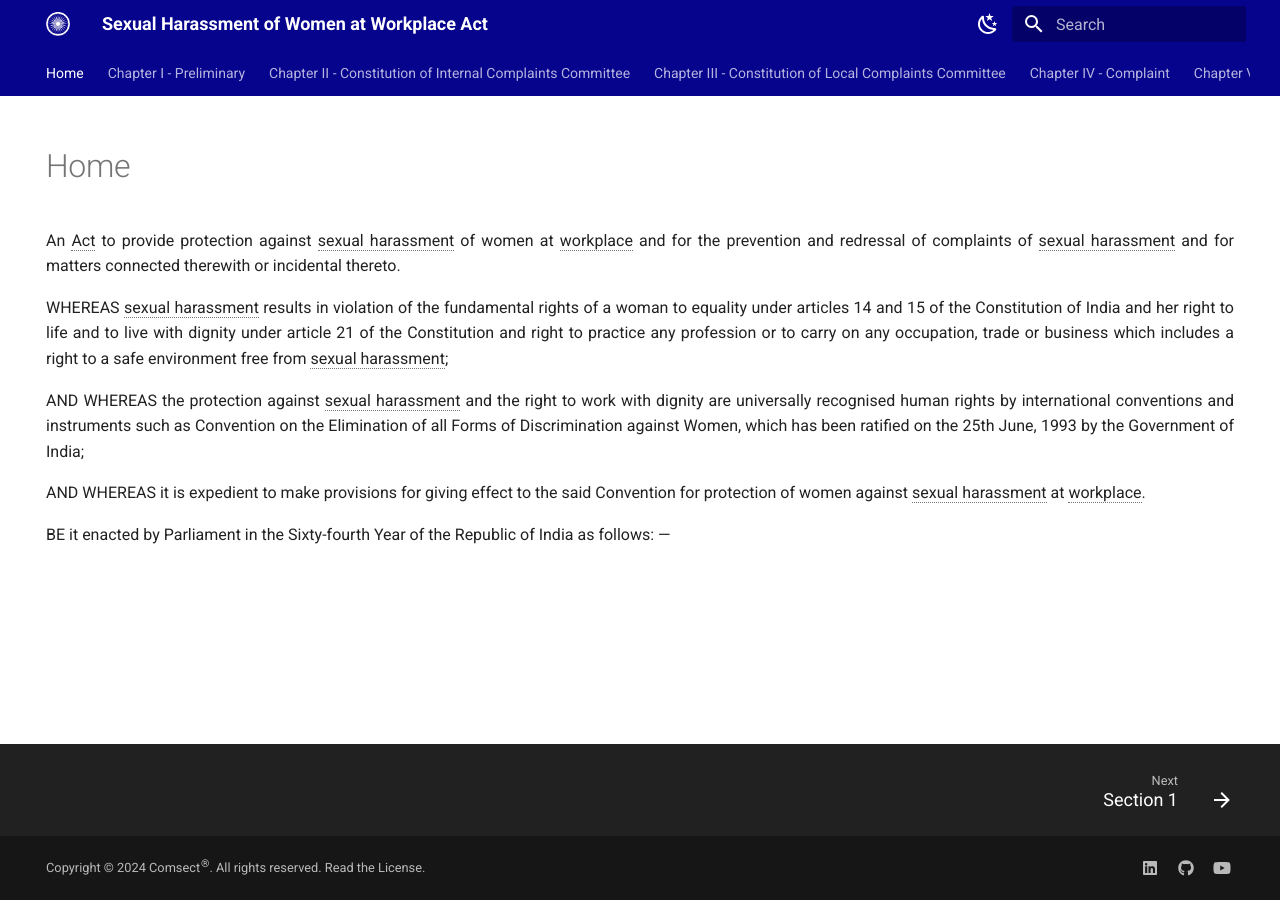
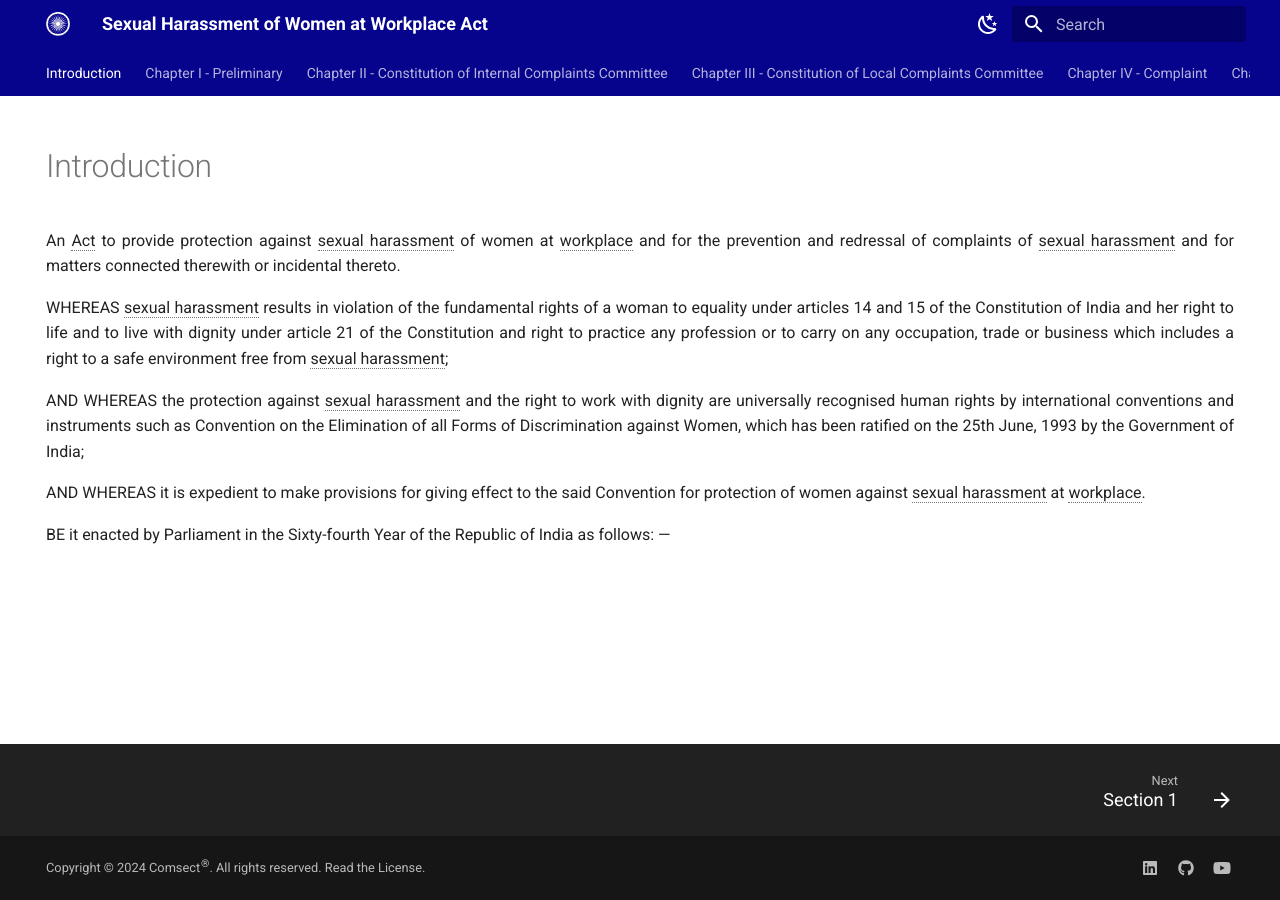
Before and after one commit to comsect/posh-act, an MkDocs documentation site: the page built from docs/index.md, in a window 1280 px wide. Built offline with MkDocs 1.6.1 and Material for MkDocs 9.7.7, drawn with Linux system fonts in a browser that asks for light colours.

Commit message:
rename the heading

```diff
--- a/docs/index.md
+++ b/docs/index.md
@@ -2,7 +2,7 @@
 hide:
     - toc
     - navigation
-description: Home
+description: Introduction
 ---
 
 An Act to provide protection against sexual harassment of women at workplace and for the prevention and redressal of complaints of sexual harassment and for matters connected
--- a/mkdocs.yml
+++ b/mkdocs.yml
@@ -71,7 +71,7 @@ plugins:
         background_color: "#06038D"
 
 nav:
-  - Home: index.md
+  - Introduction: index.md
   - Chapter I - Preliminary:
     - Section 1: en/1.md
     - Section 2: en/2.md
```
